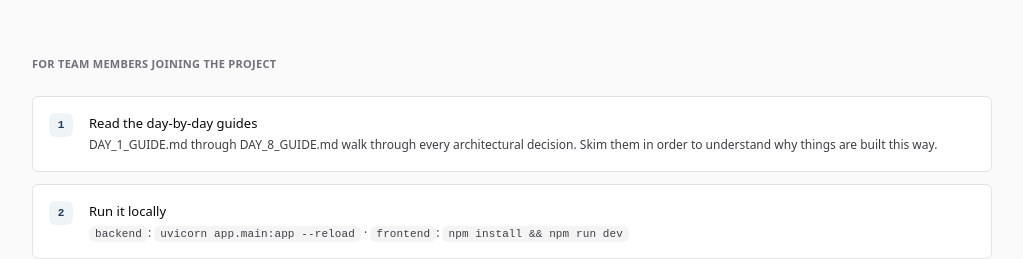
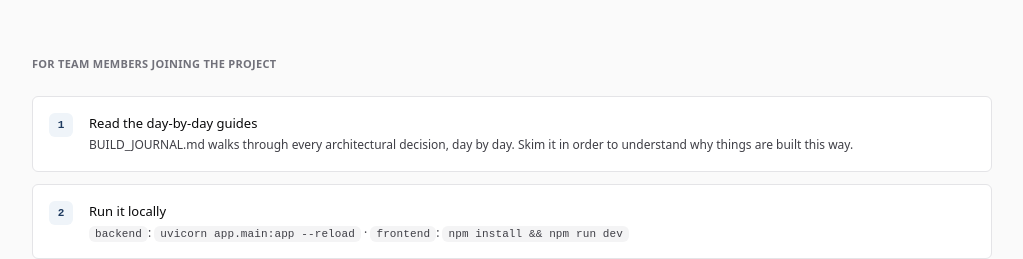
Before and after one commit to SteveDok22/Swisshacks-2026, a Next.js app in the folder frontend/: page /about in a window 1280 px wide. Shown: the part 1000-1259 px from the top of the page, without its empty margins (128-1151 px from the left). Built offline with nearby package versions, Linux system fonts and the light colour scheme; a web font is replaced by a local one.

Commit message:
fix: update About page

```diff
--- a/frontend/src/app/about/page.tsx
+++ b/frontend/src/app/about/page.tsx
@@ -121,7 +121,7 @@ export default function AboutPage() {
             <TeammateStep
               n="1"
               title="Read the day-by-day guides"
-              body="DAY_1_GUIDE.md through DAY_8_GUIDE.md walk through every architectural decision. Skim them in order to understand why things are built this way."
+              body="BUILD_JOURNAL.md walks through every architectural decision, day by day. Skim it in order to understand why things are built this way."
             />
             <TeammateStep
               n="2"
```
